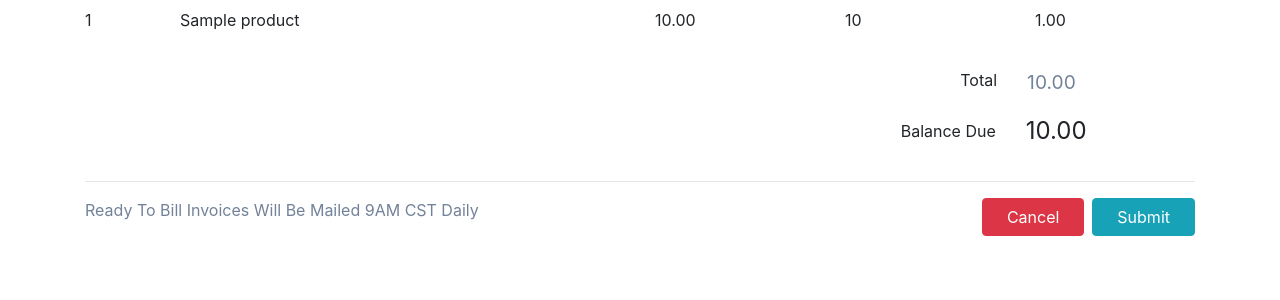
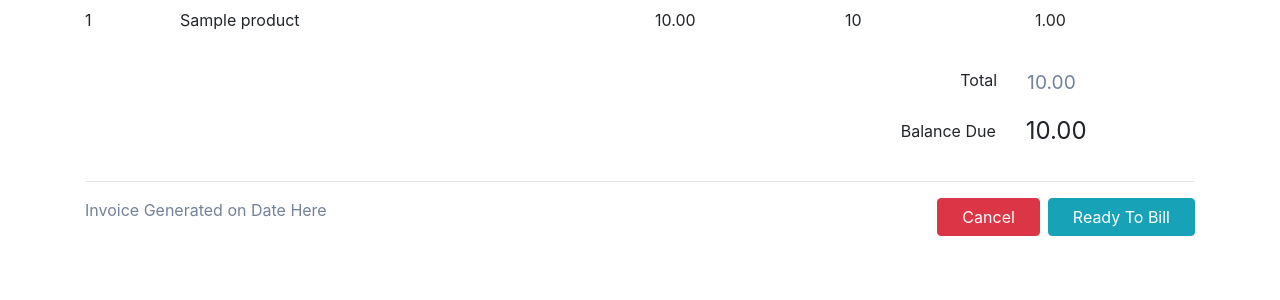
Before and after one commit to AlexProv1987/invoice_project, a Django app: page /invview/1/1 in a window 1280 px wide. Shown: the part 454-754 px from the top of the page. Run offline with Django 4.2, Linux system fonts and the light colour scheme; tables that the repository leaves empty hold one stand-in row (values such as "Sample post").

Commit message:
Updated button wording on invview

```diff
--- a/templates/invview/invview.html
+++ b/templates/invview/invview.html
@@ -118,12 +118,17 @@
                     <hr />
 
                     <div>
-                        {% if invobj.inv_status == 1 and not invobj.inv_status == 4 or invobj.inv_status == 4 and not invobj.inv_status == 1 %}
-                        <span class="text-secondary-d1 text-105">Ready To Bill Invoices Will Be Mailed 9AM CST Daily</span>
-                        <a id="submit" href="{% url 'modify-inv' bus=invobj.bus_reltn.bus_name pk=invobj.pk %}" class="btn btn-info btn-bold px-4 float-right mt-3 mt-lg-0">Submit</a>
-                        <a href="#" class="btn btn-info btn-danger px-4 float-right mt-3 mt-lg-0 mr-2">Cancel</a>
+                        {% if invobj.inv_status == 1 %}
+                        <span class="text-secondary-d1 text-105">Invoice Generated on Date Here</span>
+                        <a id="submit" href="{% url 'modify-inv' bus=invobj.bus_reltn.bus_name pk=invobj.pk %}" class="btn btn-info btn-bold px-4 float-right mt-3 mt-lg-0">Ready To Bill</a>
+                        <a href="{% url 'cancel-inv' bus=invobj.bus_reltn.bus_name pk=invobj.pk %}" class="btn btn-info btn-danger px-4 float-right mt-3 mt-lg-0 mr-2">Cancel</a>
+                        {% elif invobj.inv_status == 4 %}
+                        <span class="text-secondary-d1 text-105">Invoice Generated on Date Here, Invoice is Ready To Bill</span>
+                        <a id="submit" href="{% url 'modify-inv' bus=invobj.bus_reltn.bus_name pk=invobj.pk %}" class="btn btn-info btn-bold px-4 float-right mt-3 mt-lg-0">Billed</a>
+                        <a href="{% url 'cancel-inv' bus=invobj.bus_reltn.bus_name pk=invobj.pk %}" class="btn btn-info btn-danger px-4 float-right mt-3 mt-lg-0 mr-2">Cancel</a>
                         {% elif invobj.inv_status == 2 %}
-                        <span class="text-primary-d1 text-105">Invoice was E-Mailed (billed) on {{invobj.inv_billed_date|date:"M d, Y"}}</span>
+                        <span class="text-primary-d1 text-105">Invoice was Billed on {{invobj.inv_billed_date|date:"M d, Y"}}</span>
+                        <a id="submit" href="{% url 'modify-inv' bus=invobj.bus_reltn.bus_name pk=invobj.pk %}" class="btn btn-info btn-bold px-4 float-right mt-3 mt-lg-0">Post Payment</a>
                         {% elif invobj.inv_status == 3 %}
                         <span class="text-primary-d1 text-105">Invoice was paid on {{invobj.inv_paid_date|date:"M d, Y"}}</span>
                         {% endif %}
```
